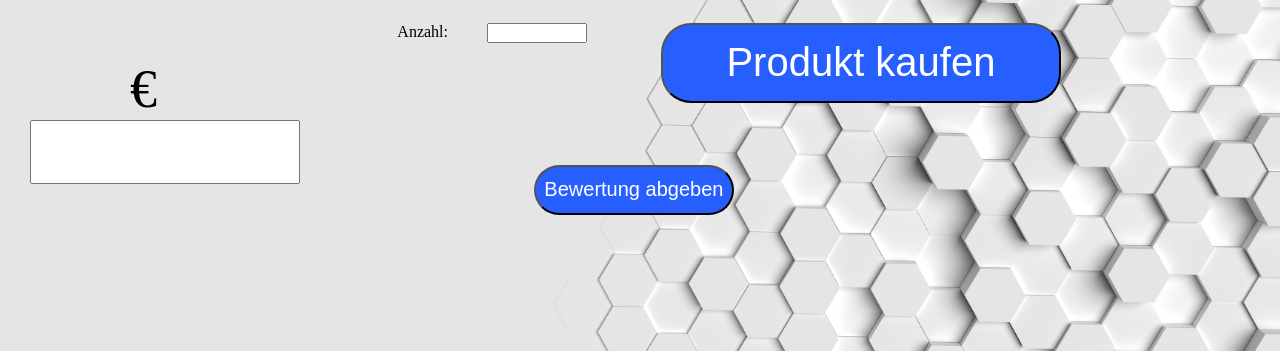
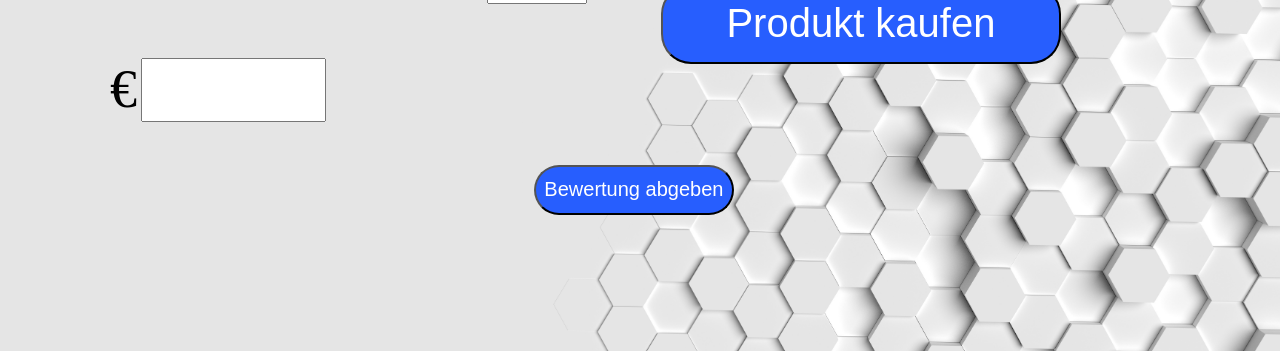
Before and after one commit to SchniederSim/Webserver_Schnieder_Czeslik, a PHP site: page /product-detail.php in a window 1280 px wide. Shown: the part 449-800 px from the top of the page. Run offline with PHP 8.4, Linux system fonts and the light colour scheme; some libraries are stand-ins or nearby versions.

Commit message:
limit for price at 999.999€

```diff
--- a/src/product-detail.php
+++ b/src/product-detail.php
@@ -26,8 +26,8 @@
                             <input id="imageInput" type="file" name="avatar" multiple/>
                             <button style="visibility:hidden">Submit</button>
                         </form>
-                        <label style="font-size: 54px; margin-left: 100px;">€</label>
-                        <input id="price" type="number" min="0" style="font-size: 50px; min-width:120px; max-width:270px">
+                        <label style="font-size: 54px; margin-left: 80px;">€</label>
+                        <input id="price" type="number" min="0" max="999999"style="font-size: 50px; min-width:120px; max-width:185px">
                     </div>
 
                     <div class="product-info">
```
